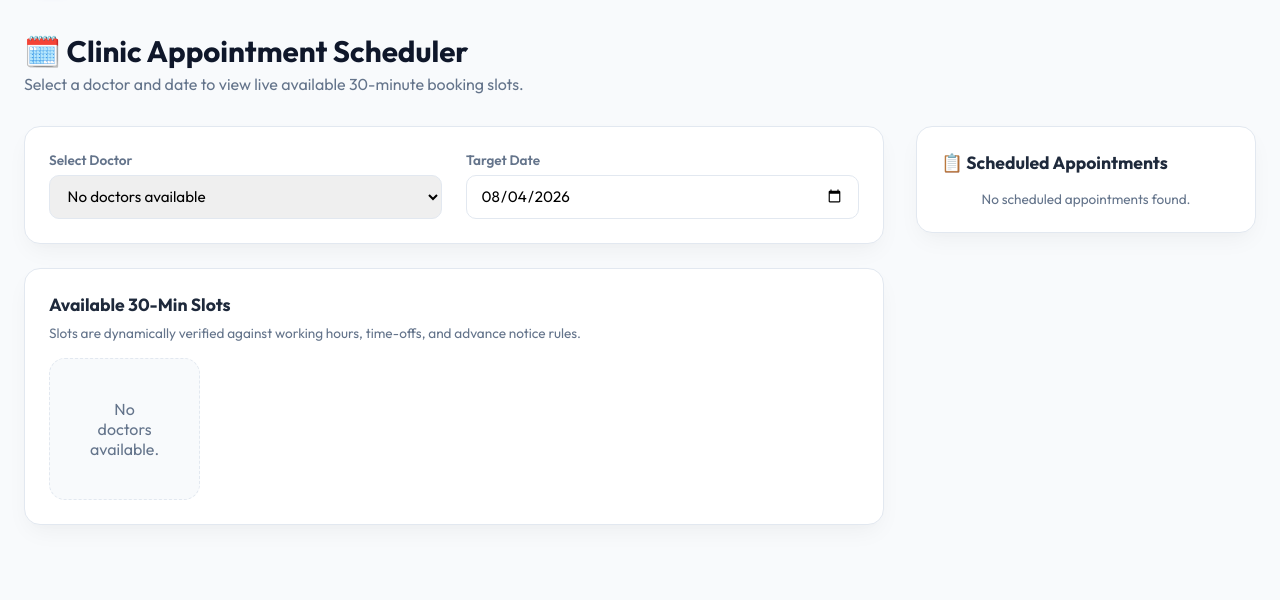
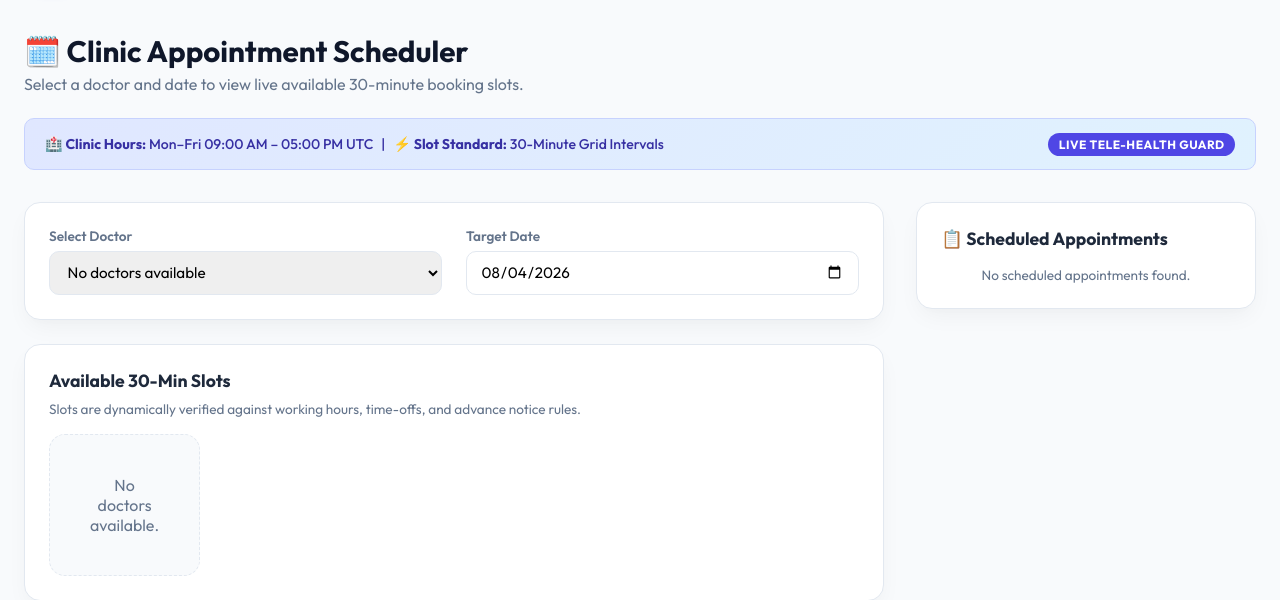
Before and after one commit to Mercy-line/AppointmentGuard, a Django app: page / in a window 1280 px wide. Shown: the part 68-668 px from the top of the page. Run offline with Django 4.2, Linux system fonts and the light colour scheme; data that the repository does not hold is empty.

Commit message:
feat: add clinic operating hours and tele-health info banner to dashbaord ui

```diff
--- a/templates/dashboard.html
+++ b/templates/dashboard.html
@@ -5,7 +5,7 @@
 {% block extra_css %}
 <style>
     .dashboard-header {
-        margin-bottom: 2rem;
+        margin-bottom: 1.5rem;
     }
     .dashboard-header h1 {
         font-size: 1.85rem;
@@ -15,6 +15,37 @@
     .dashboard-header p {
         color: var(--text-muted);
         margin-top: 0.25rem;
+    }
+
+    .info-banner {
+        background: linear-gradient(135deg, #e0e7ff, #e0f2fe);
+        border: 1px solid #c7d2fe;
+        border-radius: var(--radius-md);
+        padding: 0.85rem 1.25rem;
+        margin-bottom: 2rem;
+        display: flex;
+        align-items: center;
+        justify-content: space-between;
+        gap: 1rem;
+        flex-wrap: wrap;
+    }
+    .info-banner-text {
+        font-size: 0.88rem;
+        color: #3730a3;
+        font-weight: 500;
+        display: flex;
+        align-items: center;
+        gap: 0.5rem;
+    }
+    .info-banner-pill {
+        background: #4f46e5;
+        color: white;
+        font-size: 0.75rem;
+        font-weight: 700;
+        padding: 0.25rem 0.65rem;
+        border-radius: 20px;
+        text-transform: uppercase;
+        letter-spacing: 0.5px;
     }
 
     .grid-container {
@@ -163,6 +194,15 @@
 <div class="dashboard-header">
     <h1>🗓️ Clinic Appointment Scheduler</h1>
     <p>Select a doctor and date to view live available 30-minute booking slots.</p>
+</div>
+
+<div class="info-banner">
+    <div class="info-banner-text">
+        <span>🏥 <strong>Clinic Hours:</strong> Mon–Fri 09:00 AM – 05:00 PM UTC</span>
+        <span>|</span>
+        <span>⚡ <strong>Slot Standard:</strong> 30-Minute Grid Intervals</span>
+    </div>
+    <span class="info-banner-pill">Live Tele-Health Guard</span>
 </div>
 
 <div id="toastMessage" class="toast"></div>
```
